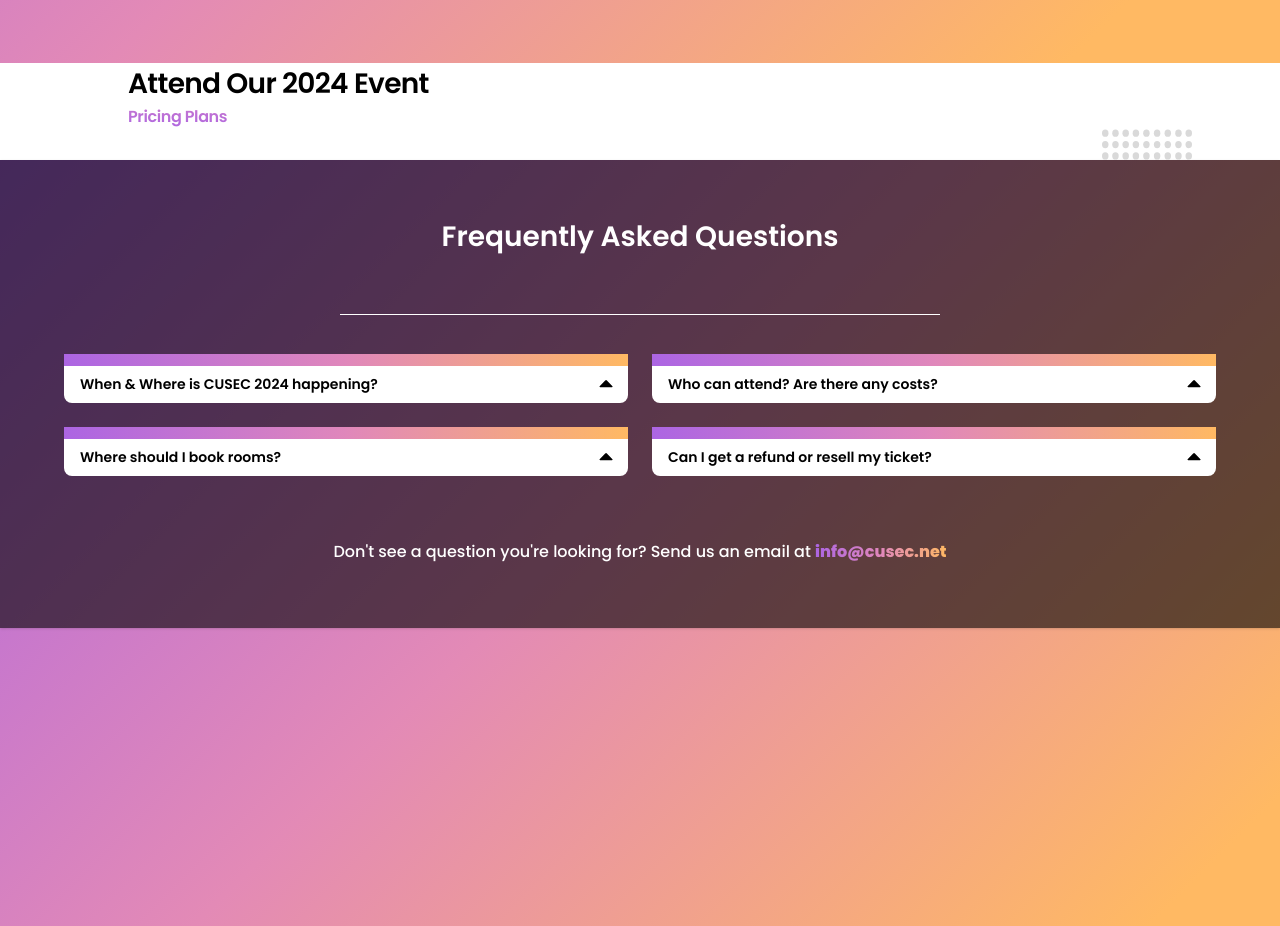
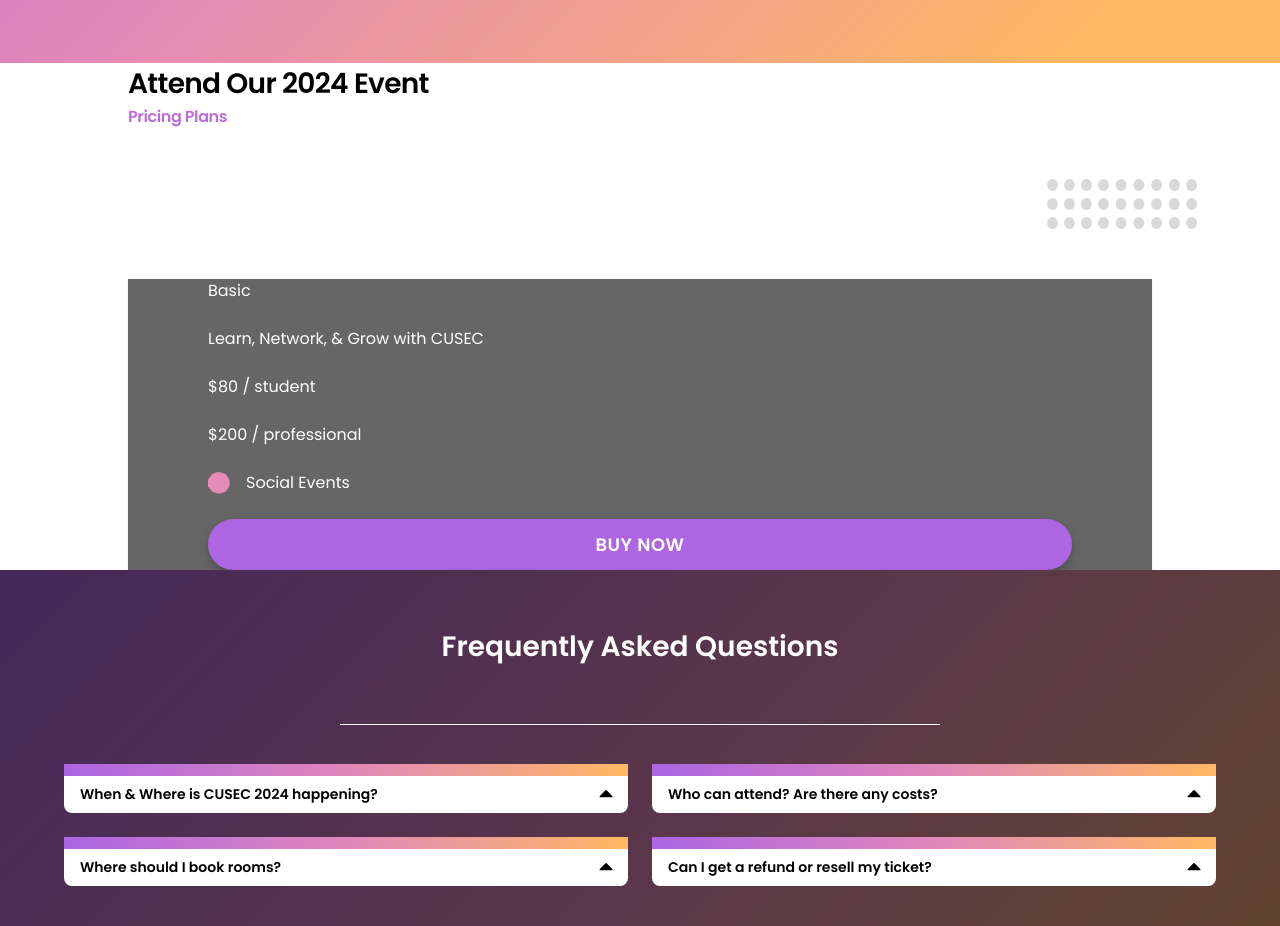
Before and after one commit to cusec/2024, a Next.js app: page / in a window 1280 px wide. Shown: the part 2620-3546 px from the top of the page. Built offline with nearby package versions, Linux system fonts and the light colour scheme.

Commit message:
feat + refactor: Add content to ticket card and extract to component

```diff
--- /dev/null
+++ b/src/components/Landing Page/TicketCard.tsx
@@ -0,0 +1,36 @@
+
+export default function TicketCard() {
+  return (
+    <section className="bg-black bg-opacity-60 shadow mx-auto px-20 text-white space-y-6 flex flex-col">
+      <h3>Basic</h3>
+      <p>Learn, Network, & Grow with CUSEC</p>
+      <p>
+        <span>$80{"  "}</span>/{"  "}student
+      </p>
+      <p>
+        <span>$200{"  "}</span>/{"  "}professional
+      </p>
+      <ul>
+        <li className="flex align-center">
+          <span className="pr-4">
+            <svg
+              width="22"
+              height="23"
+              viewBox="0 0 22 23"
+              xmlns="http://www.w3.org/2000/svg"
+            >
+              <path
+                d="M4.35654 20.7689L10.8486 22.7606L17.4689 20.7689L21.4837 15.4162V8.73579L17.4689 3.00969L10.8486 0.769043L4.01485 3.00969L0 8.73579V15.4162L4.35654 20.7689Z"
+                fill="#E48BB7"
+              />
+            </svg>
+          </span>
+          Social Events
+        </li>
+      </ul>
+      <button className="drop-shadow-[0_4px_4px_rgba(0,0,0,0.25)] bg-[#AD65E3] px-5 md:px-20 py-3 mt-3 md:mt-6 text-center rounded-full uppercase text-[18px] font-semibold text-white tracking-wide transition ease-in-out duration-500 hover:scale-110 hover:bg-goldenApricot hover:text-white">
+        Buy Now
+      </button>
+    </section>
+  );
+}
--- a/src/components/Landing Page/Tickets.tsx
+++ b/src/components/Landing Page/Tickets.tsx
@@ -2,6 +2,7 @@ import { useFadeBackground } from "@/app/layout";
 import Image from "next/image";
 import circle_grid_vertical from "@/assets/circle_grid_vertical.svg";
 import circle_grid_horizontal from "@/assets/circle_grid_horizontal.svg";
+import TicketCard from "./TicketCard";
 
 export default function Sponsor() {
   const fadeBackground = useFadeBackground();
@@ -19,16 +20,18 @@ export default function Sponsor() {
         Pricing Plans
       </p>
 
-      <span className="flex justify-end mr-[-40px]">
+      <span className="flex justify-end mr-[-45px]">
         <Image
           src={circle_grid_horizontal}
           alt="Horizontal grid of grey circles"
+          className="w-[90px] h-[90px] md:w-[120px] md:h-[120px] lg:w-[150px] lg:h-[150px] "
         />
       </span>
 
-      <div className="bg-black bg-opacity-60 shadow mx-auto px-20 text-white">
+      <div>
+        <TicketCard/>
+      </div>
 
-      </div>
     </div>
   );
 }
```
